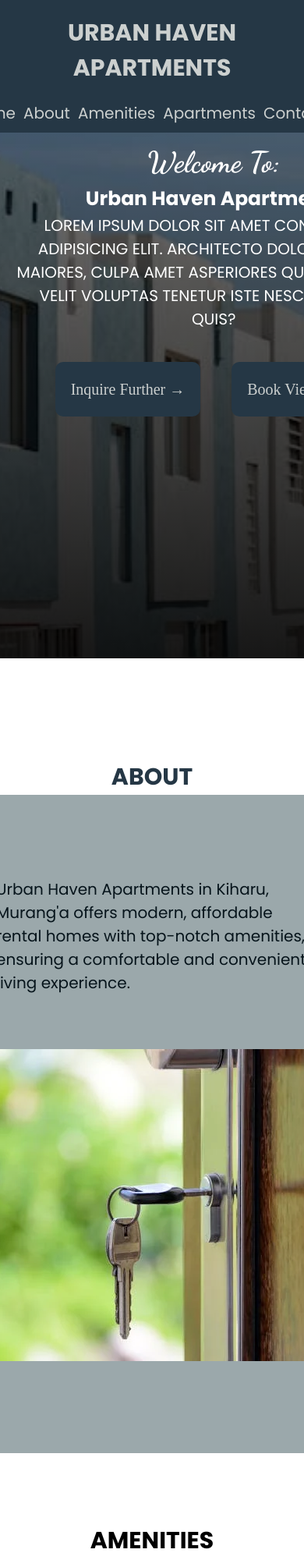
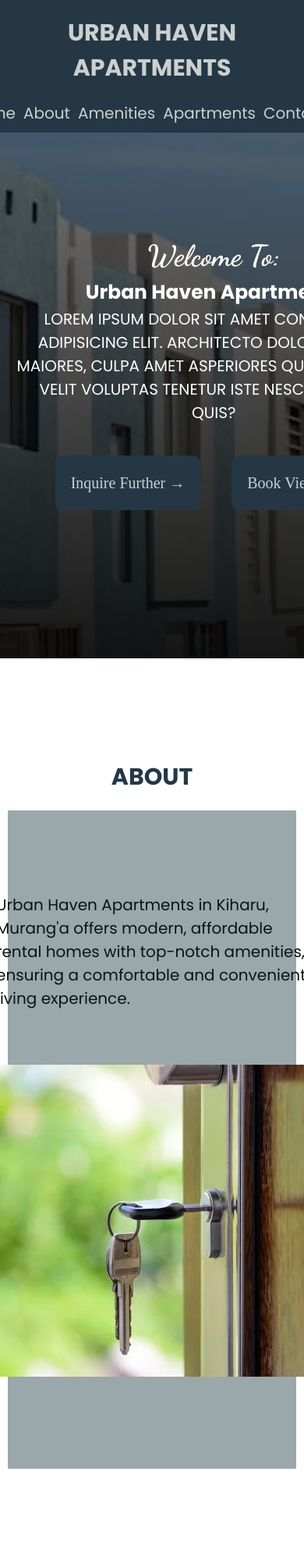
Before and after one commit to miriammugure/urban_haven, a website built with Vite: page index.html in a window 390 px wide. Shown: the top 2000 px of the page at 78% size. Built offline with nearby package versions, Linux system fonts and the light colour scheme; files whose address does not match are found by name; a web font is replaced by a local one.

Commit message:
add responsiveness

```diff
--- a/style.css
+++ b/style.css
@@ -84,6 +84,8 @@ body {
   padding-top: 8rem;
   display: flex;
   flex-direction: column;
+  align-items: center;
+  justify-content: center;
   background-image:linear-gradient(rgba(0,0,0,0.4), rgba(0,0,0,0.9)),url(./Assets/background.webp);
   background-size: cover;
  background-position: center;
@@ -527,7 +529,7 @@ footer {
     align-items: center;
     justify-content: center;
     flex-direction: column;
-    padding: 2rem 1rem 2rem 1rem ;
+    margin: 2rem 1rem 2rem 1rem ;
     gap: 2rem;
     background-color: var(--primary-color);
   }
```
